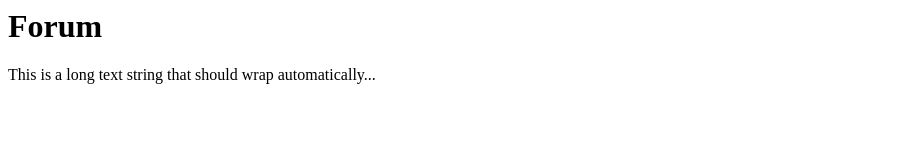
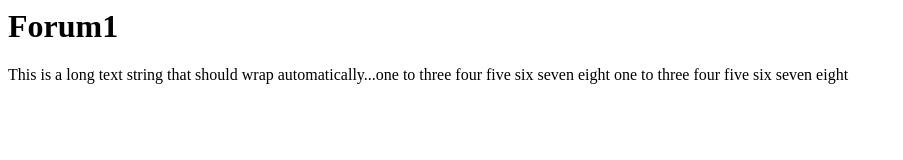
Before and after one commit to suss5/frm, a plain HTML site: page index.html in a window 1280 px wide. Shown: the whole page, without its empty margins (0-903 px from the left). Drawn offline with Linux system fonts and the light colour scheme.

Commit message:
Update index.html

```diff
--- a/index.html
+++ b/index.html
@@ -1,9 +1,9 @@
 <html>
 <body>
-  <h1>Forum</h1>
+  <h1>Forum1</h1>
 <script>
 // String from database
-const myString = "This is a long text string that should wrap automatically...";
+const myString = "This is a long text string that should wrap automatically...one to three four five six seven eight  one to three four five six seven eight";
 
 // Create wrapper
 const container = document.createElement('div');
@@ -12,7 +12,9 @@ const container = document.createElement('div');
 container.innerHTML = `<p>${myString}</p>`;
 
 // Add to page
+for(i=0;i<10;i++){
 document.body.appendChild(container);
+}
 </script>
 </body>
 </html>
```
